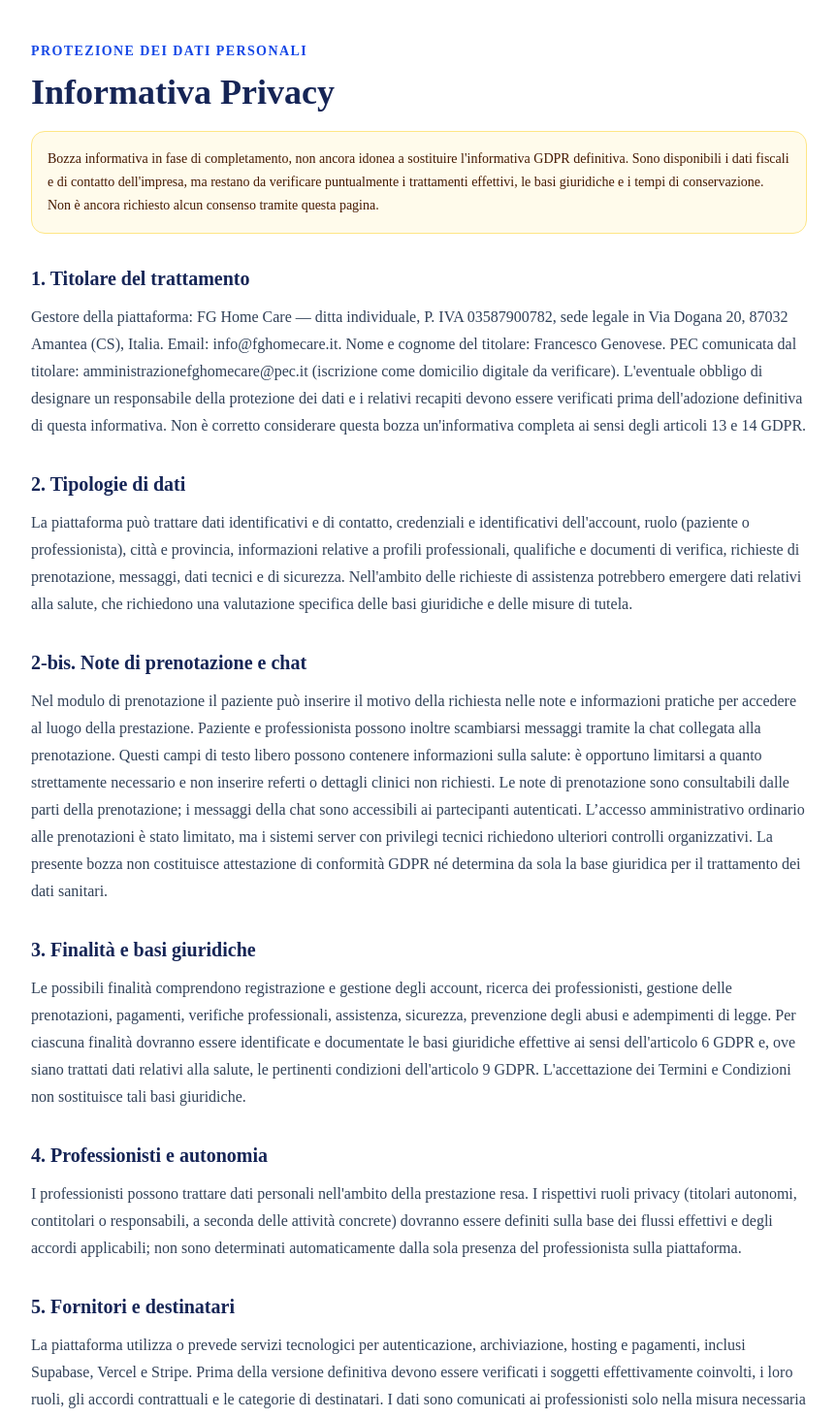
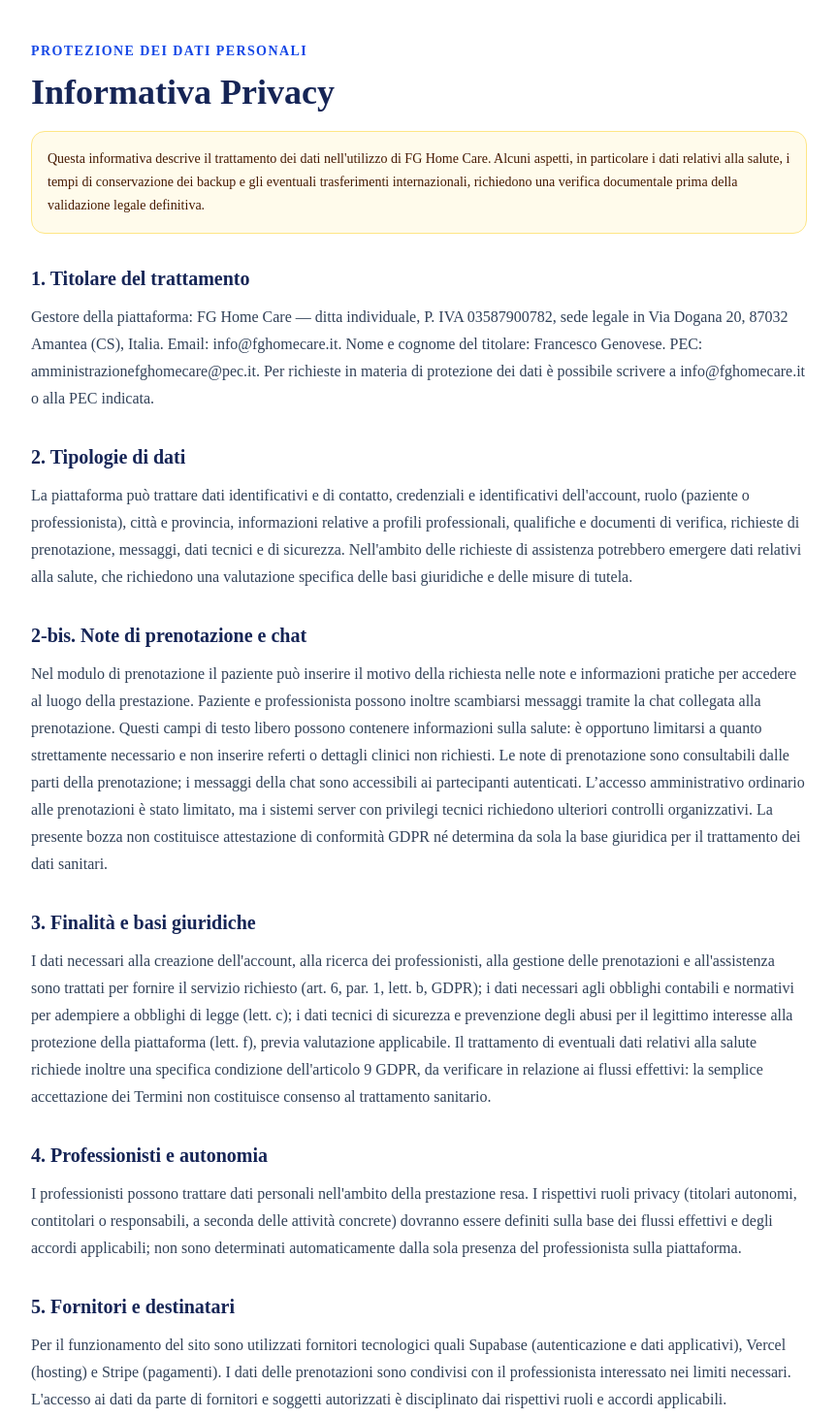
Before and after one commit to Francescogenovese9-oss/fg-home-care, a Next.js app: page /privacy in a window 1280 px wide. Shown: the part 200-1662 px from the top of the page at 97% size, without its empty margins (208-1071 px from the left). Built offline with nearby package versions, Linux system fonts and the light colour scheme; no server answers.

Commit message:
Update privacy notice with confirmed controller details and specific processing purposes

```diff
--- a/app/privacy/page.tsx
+++ b/app/privacy/page.tsx
@@ -3,19 +3,19 @@ import Header from "@/components/layout/Header";
 import Footer from "@/components/layout/Footer";
 
 const sections = [
-  { title: "1. Titolare del trattamento", text: "Gestore della piattaforma: FG Home Care — ditta individuale, P. IVA 03587900782, sede legale in Via Dogana 20, 87032 Amantea (CS), Italia. Email: info@fghomecare.it. Nome e cognome del titolare: Francesco Genovese. PEC comunicata dal titolare: amministrazionefghomecare@pec.it (iscrizione come domicilio digitale da verificare). L'eventuale obbligo di designare un responsabile della protezione dei dati e i relativi recapiti devono essere verificati prima dell'adozione definitiva di questa informativa. Non è corretto considerare questa bozza un'informativa completa ai sensi degli articoli 13 e 14 GDPR." },
+  { title: "1. Titolare del trattamento", text: "Gestore della piattaforma: FG Home Care — ditta individuale, P. IVA 03587900782, sede legale in Via Dogana 20, 87032 Amantea (CS), Italia. Email: info@fghomecare.it. Nome e cognome del titolare: Francesco Genovese. PEC: amministrazionefghomecare@pec.it. Per richieste in materia di protezione dei dati è possibile scrivere a info@fghomecare.it o alla PEC indicata." },
   { title: "2. Tipologie di dati", text: "La piattaforma può trattare dati identificativi e di contatto, credenziali e identificativi dell'account, ruolo (paziente o professionista), città e provincia, informazioni relative a profili professionali, qualifiche e documenti di verifica, richieste di prenotazione, messaggi, dati tecnici e di sicurezza. Nell'ambito delle richieste di assistenza potrebbero emergere dati relativi alla salute, che richiedono una valutazione specifica delle basi giuridiche e delle misure di tutela." },
   { title: "2-bis. Note di prenotazione e chat", text: "Nel modulo di prenotazione il paziente può inserire il motivo della richiesta nelle note e informazioni pratiche per accedere al luogo della prestazione. Paziente e professionista possono inoltre scambiarsi messaggi tramite la chat collegata alla prenotazione. Questi campi di testo libero possono contenere informazioni sulla salute: è opportuno limitarsi a quanto strettamente necessario e non inserire referti o dettagli clinici non richiesti. Le note di prenotazione sono consultabili dalle parti della prenotazione; i messaggi della chat sono accessibili ai partecipanti autenticati. L’accesso amministrativo ordinario alle prenotazioni è stato limitato, ma i sistemi server con privilegi tecnici richiedono ulteriori controlli organizzativi. La presente bozza non costituisce attestazione di conformità GDPR né determina da sola la base giuridica per il trattamento dei dati sanitari." },
-  { title: "3. Finalità e basi giuridiche", text: "Le possibili finalità comprendono registrazione e gestione degli account, ricerca dei professionisti, gestione delle prenotazioni, pagamenti, verifiche professionali, assistenza, sicurezza, prevenzione degli abusi e adempimenti di legge. Per ciascuna finalità dovranno essere identificate e documentate le basi giuridiche effettive ai sensi dell'articolo 6 GDPR e, ove siano trattati dati relativi alla salute, le pertinenti condizioni dell'articolo 9 GDPR. L'accettazione dei Termini e Condizioni non sostituisce tali basi giuridiche." },
+  { title: "3. Finalità e basi giuridiche", text: "I dati necessari alla creazione dell'account, alla ricerca dei professionisti, alla gestione delle prenotazioni e all'assistenza sono trattati per fornire il servizio richiesto (art. 6, par. 1, lett. b, GDPR); i dati necessari agli obblighi contabili e normativi per adempiere a obblighi di legge (lett. c); i dati tecnici di sicurezza e prevenzione degli abusi per il legittimo interesse alla protezione della piattaforma (lett. f), previa valutazione applicabile. Il trattamento di eventuali dati relativi alla salute richiede inoltre una specifica condizione dell'articolo 9 GDPR, da verificare in relazione ai flussi effettivi: la semplice accettazione dei Termini non costituisce consenso al trattamento sanitario." },
   { title: "4. Professionisti e autonomia", text: "I professionisti possono trattare dati personali nell'ambito della prestazione resa. I rispettivi ruoli privacy (titolari autonomi, contitolari o responsabili, a seconda delle attività concrete) dovranno essere definiti sulla base dei flussi effettivi e degli accordi applicabili; non sono determinati automaticamente dalla sola presenza del professionista sulla piattaforma." },
-  { title: "5. Fornitori e destinatari", text: "La piattaforma utilizza o prevede servizi tecnologici per autenticazione, archiviazione, hosting e pagamenti, inclusi Supabase, Vercel e Stripe. Prima della versione definitiva devono essere verificati i soggetti effettivamente coinvolti, i loro ruoli, gli accordi contrattuali e le categorie di destinatari. I dati sono comunicati ai professionisti solo nella misura necessaria alla gestione delle richieste e delle prestazioni." },
+  { title: "5. Fornitori e destinatari", text: "Per il funzionamento del sito sono utilizzati fornitori tecnologici quali Supabase (autenticazione e dati applicativi), Vercel (hosting) e Stripe (pagamenti). I dati delle prenotazioni sono condivisi con il professionista interessato nei limiti necessari. L'accesso ai dati da parte di fornitori e soggetti autorizzati è disciplinato dai rispettivi ruoli e accordi applicabili." },
   { title: "6. Trasferimenti internazionali", text: "Eventuali trasferimenti di dati personali al di fuori dello Spazio economico europeo dovranno essere verificati in base alla configurazione concreta dei servizi utilizzati e accompagnati, quando necessario, dalle garanzie previste dal GDPR. Questa bozza non attesta che tali trasferimenti siano assenti." },
   { title: "7. Tempi di conservazione", text: "Per le prestazioni completate, la chat e le note non sono più accessibili ai partecipanti. Una procedura giornaliera elimina i messaggi e le note sanitarie archiviate dal database applicativo dopo 30 giorni dal completamento, salvo sospensioni documentate per controversie o obblighi applicabili. I tempi di conservazione dei backup, dei log e dei dati amministrativi devono ancora essere verificati e definiti." },
   { title: "7-bis. Cancellazione e richieste privacy", text: "La cancellazione automatica dopo 30 giorni riguarda i messaggi e le note sanitarie archiviate delle prestazioni completate, non lo storico amministrativo della prenotazione o i dati relativi ai pagamenti. Restano possibili sospensioni documentate e obblighi legali di conservazione. Le richieste degli interessati sono valutate secondo il GDPR; le richieste possono essere inviate a info@fghomecare.it; l'informativa resta in fase di completamento." },
   { title: "8. Sicurezza e dati relativi alla salute", text: "L'accesso ai dati deve essere limitato ai soggetti autorizzati e protetto mediante misure tecniche e organizzative proporzionate ai rischi. Prima del lancio devono essere verificate le misure applicate ai messaggi, ai documenti professionali, alle prenotazioni e agli eventuali dati sanitari, nonché la necessità di una valutazione d'impatto sulla protezione dei dati (DPIA)." },
   { title: "9. Diritti degli interessati", text: "Nei casi previsti dal GDPR gli interessati possono richiedere accesso, rettifica, cancellazione, limitazione, portabilità, opposizione e revocare eventuali consensi senza pregiudicare la liceità del trattamento precedente. Possono inoltre proporre reclamo al Garante per la protezione dei dati personali. Le richieste possono essere inviate a info@fghomecare.it; ulteriori recapiti saranno indicati nella versione definitiva." },
   { title: "10. Cookie e comunicazioni promozionali", text: "L'utilizzo di cookie o strumenti analoghi, anche di terze parti, richiede un'analisi tecnica per distinguere quelli necessari da quelli che richiedono consenso. Le comunicazioni promozionali, se previste, saranno gestite con una scelta separata e facoltativa quando richiesta dalla normativa. La semplice registrazione non equivale a consenso al marketing." },
-  { title: "11. Aggiornamenti", text: "La presente pagina sarà aggiornata quando saranno completate le informazioni sul titolare, i flussi di dati, le basi giuridiche, i destinatari, gli eventuali trasferimenti e i tempi di conservazione. La versione definitiva riporterà la data di aggiornamento." },
+  { title: "11. Aggiornamenti", text: "L'informativa è aggiornata in caso di modifiche sostanziali dei trattamenti, dei fornitori o della normativa. Ultimo aggiornamento: 29 ottobre 2026." },
 ];
 
 export default function PrivacyPage() {
@@ -27,7 +27,7 @@ export default function PrivacyPage() {
           <p className="text-sm font-semibold uppercase tracking-widest text-blue-700">Protezione dei dati personali</p>
           <h1 className="mt-3 text-3xl font-bold text-blue-950 sm:text-4xl">Informativa Privacy</h1>
           <p className="mt-5 rounded-xl border border-amber-200 bg-amber-50 p-4 text-sm leading-6 text-amber-950">
-            Bozza informativa in fase di completamento, non ancora idonea a sostituire l'informativa GDPR definitiva. Sono disponibili i dati fiscali e di contatto dell'impresa, ma restano da verificare puntualmente i trattamenti effettivi, le basi giuridiche e i tempi di conservazione. Non è ancora richiesto alcun consenso tramite questa pagina.
+            Questa informativa descrive il trattamento dei dati nell'utilizzo di FG Home Care. Alcuni aspetti, in particolare i dati relativi alla salute, i tempi di conservazione dei backup e gli eventuali trasferimenti internazionali, richiedono una verifica documentale prima della validazione legale definitiva.
           </p>
           <div className="mt-8 space-y-8">
             {sections.map((section) => (
```
